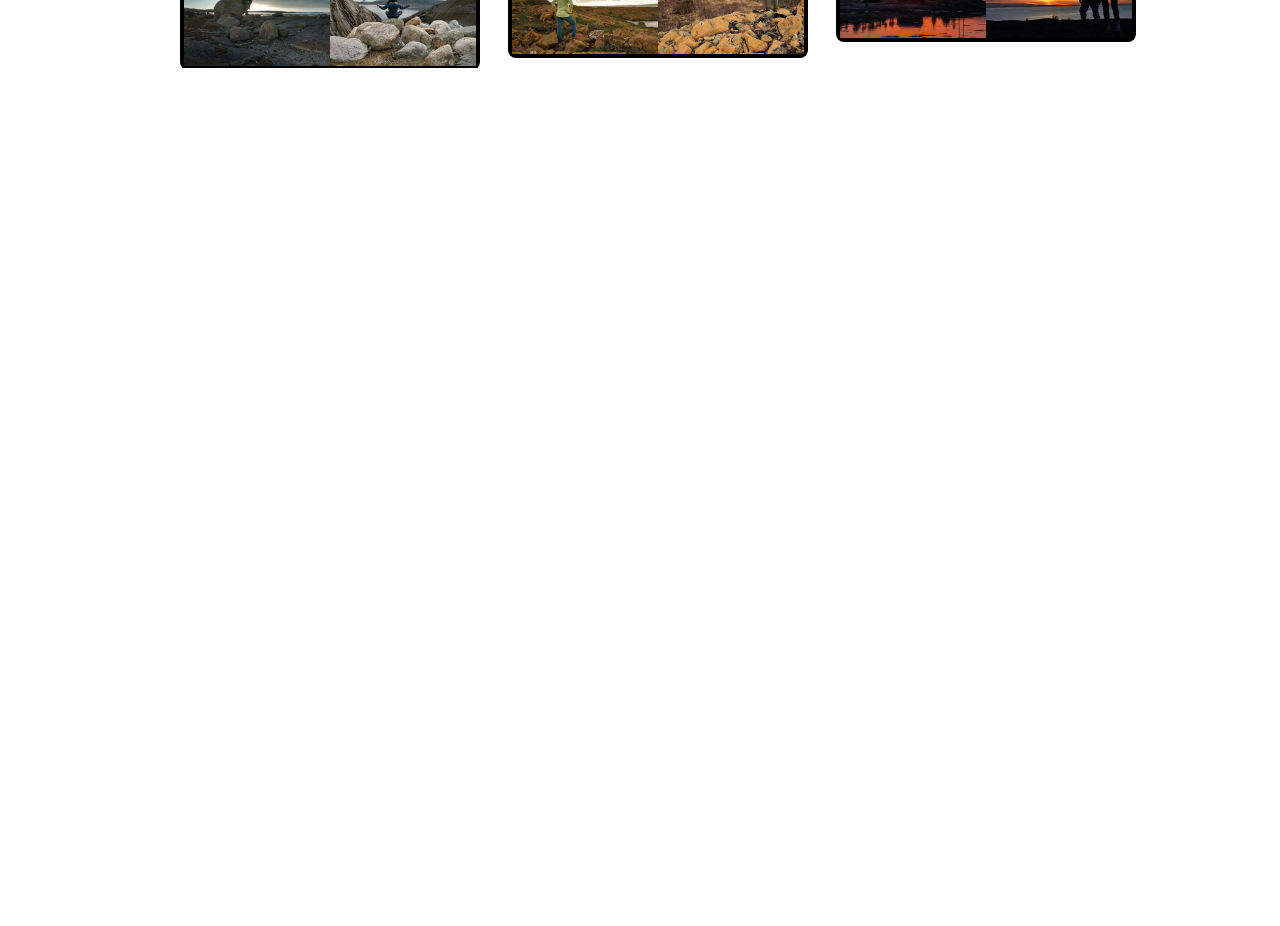
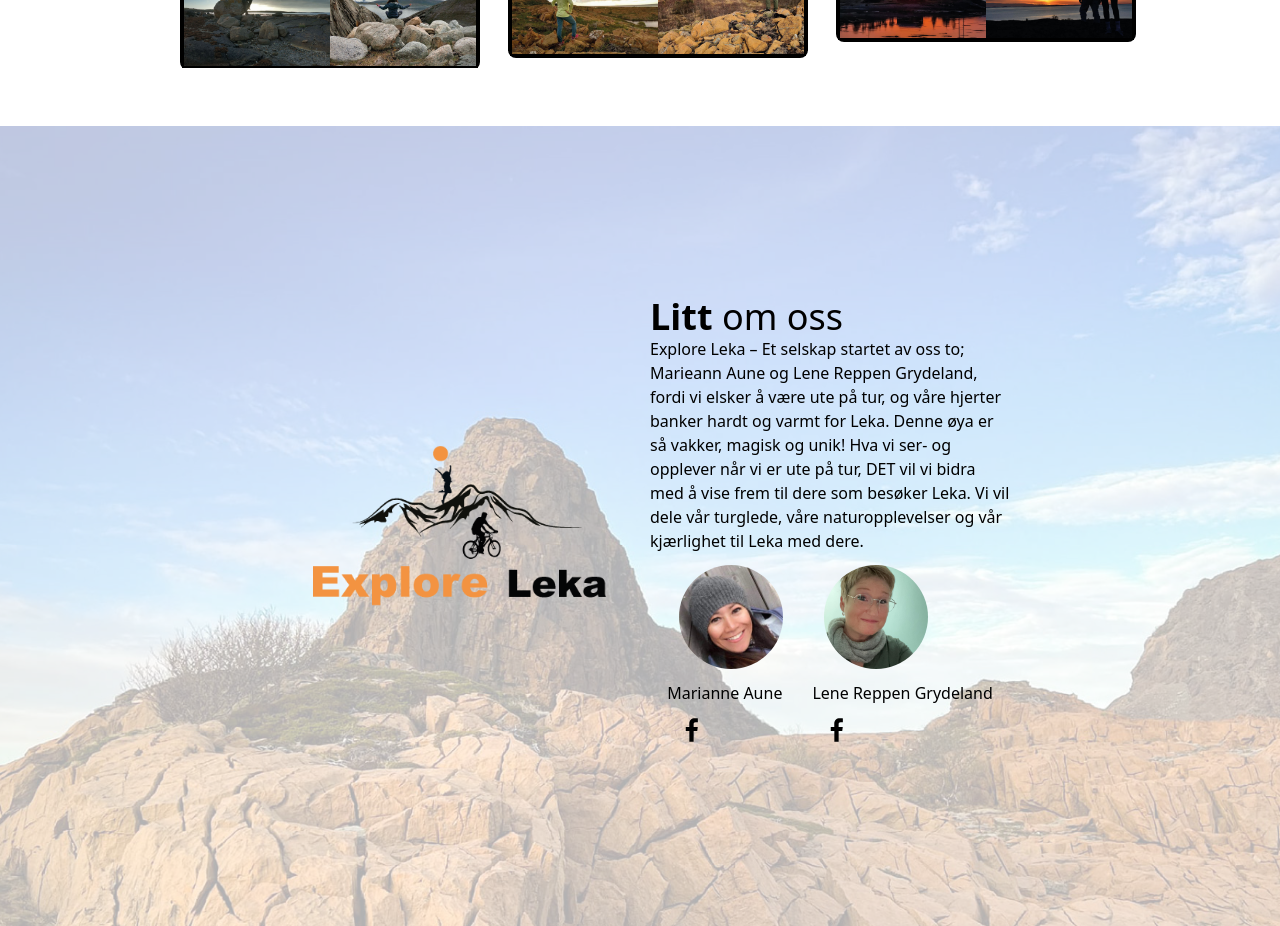
Before and after one commit to camilla-design/exploreL, a Next.js app: page / in a window 1280 px wide. Shown: the part 2100-3026 px from the top of the page. Before the commit the page ends 2226 px from the top, so only its background shows below. Built offline with nearby package versions, Linux system fonts and the light colour scheme.

Commit message:
added about section

```diff
--- a/components/About.tsx
+++ b/components/About.tsx
@@ -7,15 +7,7 @@ type Props = {}
 export default function About({}: Props) {
   return (
     <div className='h-screen flex relative overflow-hidden flex-col text-lft md:flex-row max-w-full px-10 justify-evenly mx-auto items-cente'>
-
-        </div>
-  )
-}
-
-
-/*
-
-<img src="backround-hero.jpg" className='h-screen absolute inset-0 object-cover object-center mx-auto opacity-[30%]'/>
+        <img src="backround-hero.jpg" className='h-screen absolute inset-0 object-cover object-center mx-auto opacity-[30%]'/>
 
     <motion.div
     initial={{
@@ -72,4 +64,13 @@ export default function About({}: Props) {
 
         </motion.div>
 
+
+        </div>
+  )
+}
+
+
+/*
+
+
 */
--- a/pages/index.tsx
+++ b/pages/index.tsx
@@ -54,13 +54,13 @@ const Home: NextPage = () => {
         {/* ABOUT */ }
 
      <section>
-
+        <About />
         </section>
 
 
        </div>
 
-        {/* RENT BIKE */ }
+
 
         {/* FEEDBACK */ }
 
```
